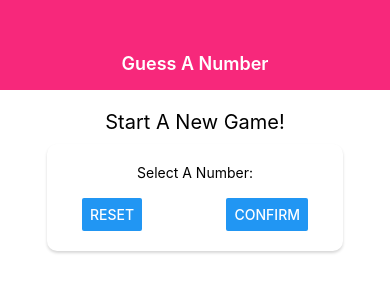
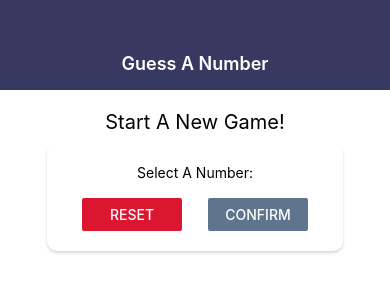
Before and after one commit to drerichards/guess-mobile, a React Native app: screen / in a window 390 px wide. Shown: the top 300 px of the page. Built offline with nearby package versions, Linux system fonts and the light colour scheme.

Commit message:
export color theme

```diff
--- a/components/Header.js
+++ b/components/Header.js
@@ -1,5 +1,6 @@
 import React from 'react'
 import { View, Text, StyleSheet } from 'react-native'
+import Theme from '../constants/Theme'
 
 const Header = props => {
   return (
@@ -14,7 +15,7 @@ const styles = StyleSheet.create({
     width: '100%',
     height: 90,
     paddingTop: 36,
-    backgroundColor: '#f7287b',
+    backgroundColor: Theme.primary,
     alignItems: 'center',
     justifyContent: 'center'
   },
--- /dev/null
+++ b/constants/Theme.js
@@ -0,0 +1,5 @@
+export default {
+  primary: '#383961',
+  secondary: '#5F758E',
+  error: '#DB162F'
+}
--- a/screens/StartScreen.js
+++ b/screens/StartScreen.js
@@ -1,5 +1,6 @@
 import React from 'react'
 import { View, Text, StyleSheet, TextInput, Button } from 'react-native'
+import Theme from '../constants/Theme'
 import Card from '../components/Card'
 
 const StartScreen = props => {
@@ -10,8 +11,12 @@ const StartScreen = props => {
         <Text>Select A Number:</Text>
         <TextInput />
         <View style={styles.buttonContainer}>
-          <Button title="Reset" onPress={() => { }} />
-          <Button title="Confirm" onPress={() => { }} />
+          <View style={styles.buttonDiv}>
+            <Button title="Reset" color={Theme.error} onPress={() => { }} />
+          </View>
+          <View style={styles.buttonDiv}>
+            <Button title="Confirm" color={Theme.secondary} onPress={() => { }} />
+          </View>
         </View>
       </Card>
     </View>
@@ -42,6 +47,9 @@ const styles = StyleSheet.create({
     justifyContent: 'space-between',
     flexDirection: 'row',
     paddingHorizontal: 15
+  },
+  buttonDiv: {
+    width: 100
   }
 })
 
```
Also changed, not shown: components/Input.js (added).
